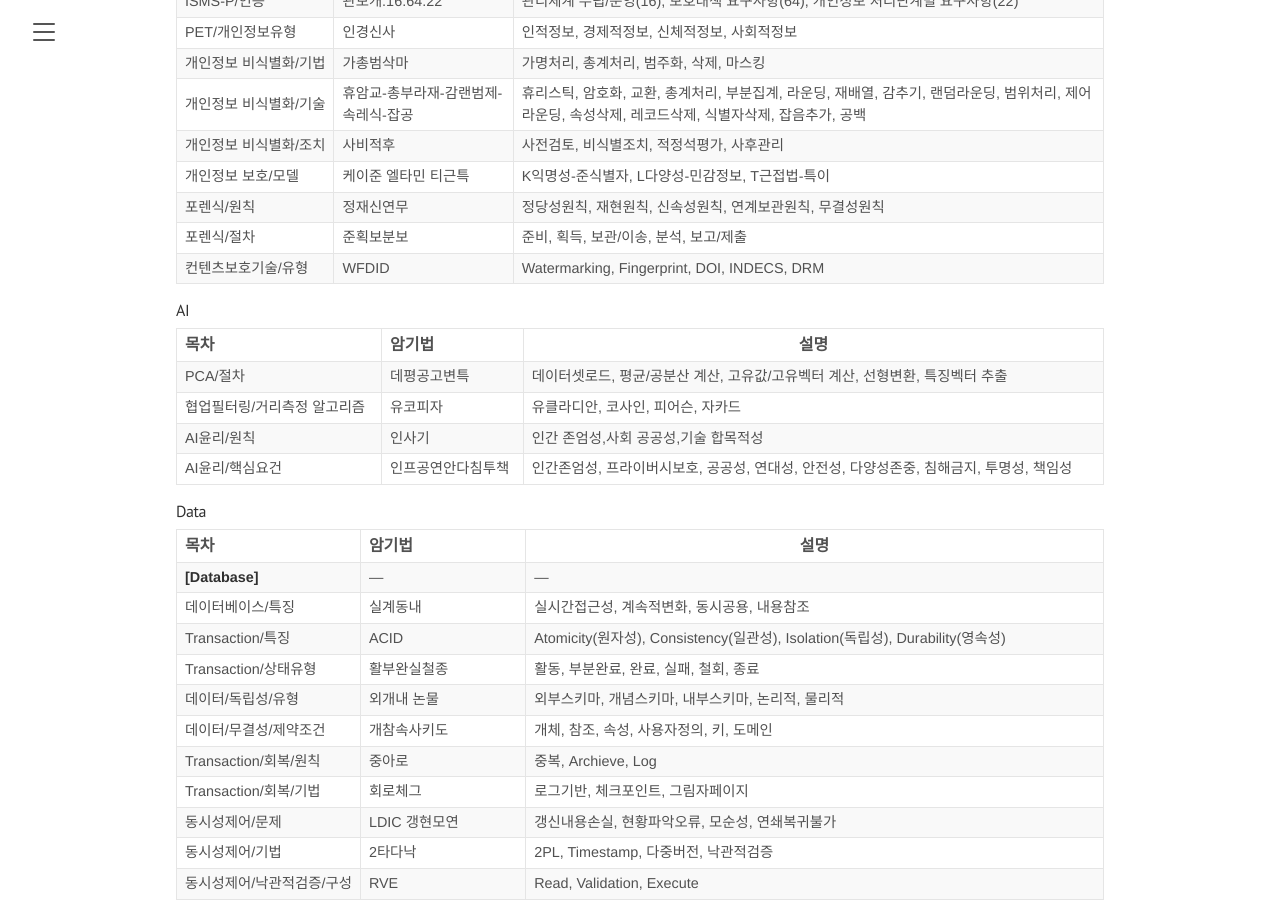
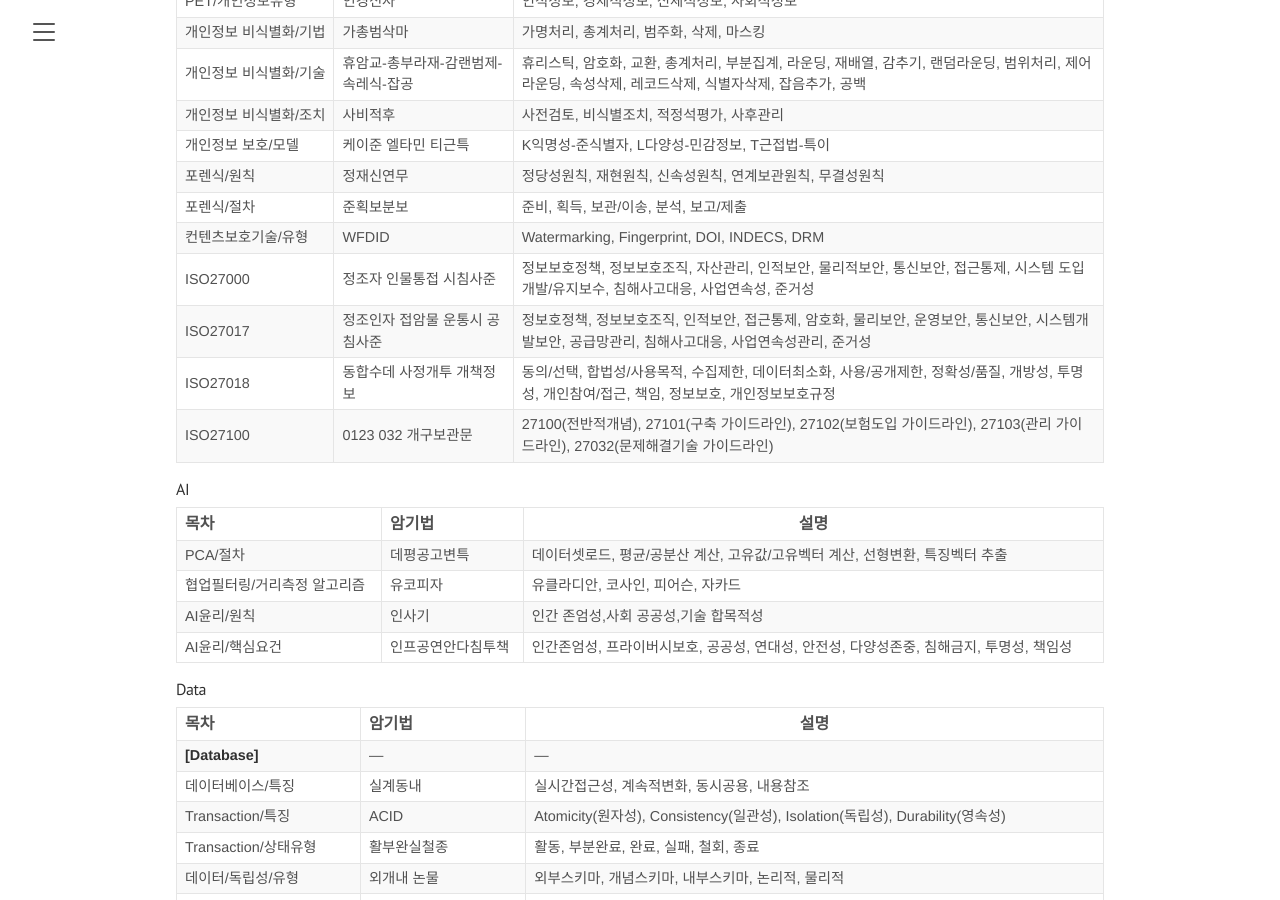
Before and after one commit to croot-git/croot-git.github.io, a Jekyll site: the page built from page-memorization.md, in a window 1280 px wide and 900 px high, scrolled down 6877 px. Built offline with Jekyll 4.4.1, drawn with Linux system fonts in a browser that asks for light colours; some of the changed text lies outside the part shown.

Commit message:
보안 암기 추가

```diff
--- a/page-memorization.md
+++ b/page-memorization.md
@@ -103,6 +100,8 @@ tags: 암기
 | 팀개발/터크만모델 | FSNPA | 형성(Foarming), 갈등(Storming), 표준화(Norming), 수행(Performing), 해산(Adjourning) |
 | **[위험]** | --- | --- |
 | 위험관리/프로세스 | 계식정량대실감 | 계획수립, 위험식별, 정성분석, 정량분석, 대응계획수립, 대응실행 , 위험감시 |
+| 정성위험분석/유형 | 수분류표 | 수집, 분석, 분류, 표현 |
+| 정량위험분석/유형 | 영민의모 | 영향도분석, 민감도분석, 의사결정트리, 모의실험(simulation) |
 | 위험대응계획/유형 | EATMA | Escalator, Avoid, Transfer, Mitigate, Accept |
 | **[감리/PMO]** | --- | --- |
 | PMO/근거 | 642782 | 전자정부법 제64조 2항, 전자정부법 시행령 제78조의 2 |
@@ -238,7 +237,10 @@ tags: 암기
 | 포렌식/원칙 | 정재신연무 | 정당성원칙, 재현원칙, 신속성원칙, 연계보관원칙, 무결성원칙 |
 | 포렌식/절차 | 준획보분보 | 준비, 획득, 보관/이송, 분석, 보고/제출 |
 | 컨텐츠보호기술/유형 | WFDID | Watermarking, Fingerprint, DOI, INDECS, DRM |
-
+| ISO27000 | 정조자 인물통접 시침사준 | 정보보호정책, 정보보호조직, 자산관리, 인적보안, 물리적보안, 통신보안, 접근통제, 시스템 도입 개발/유지보수, 침해사고대응, 사업연속성, 준거성 |
+| ISO27017 | 정조인자 접암물 운통시 공침사준 | 정보호정책, 정보보호조직, 인적보안, 접근통제, 암호화, 물리보안, 운영보안, 통신보안, 시스템개발보안, 공급망관리, 침해사고대응, 사업연속성관리, 준거성 |
+| ISO27018 | 동합수데 사정개투 개책정보 | 동의/선택, 합법성/사용목적, 수집제한, 데이터최소화, 사용/공개제한, 정확성/품질, 개방성, 투명성, 개인참여/접근, 책임, 정보보호, 개인정보보호규정 |
+| ISO27100 | 0123 032 개구보관문 | 27100(전반적개념), 27101(구축 가이드라인), 27102(보험도입 가이드라인), 27103(관리 가이드라인), 27032(문제해결기술 가이드라인) |
 
 #### AI
 
```
Also changed, not shown: other parts of page-memorization.md (+0 -3 lines).
